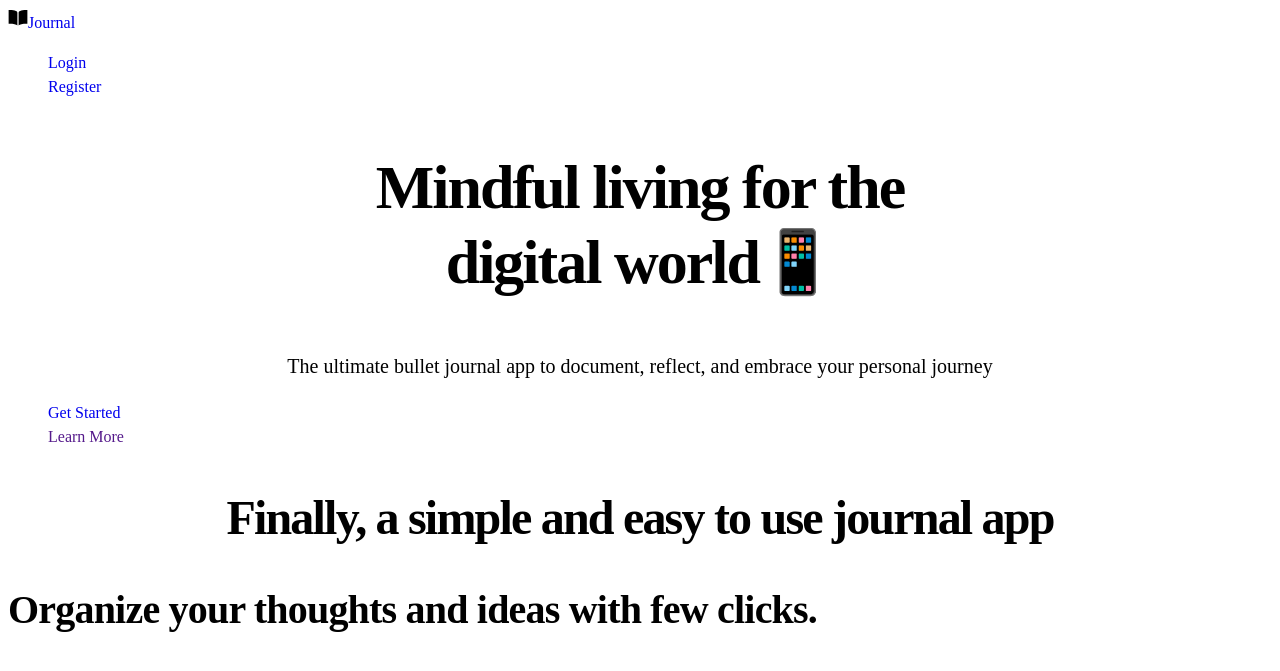
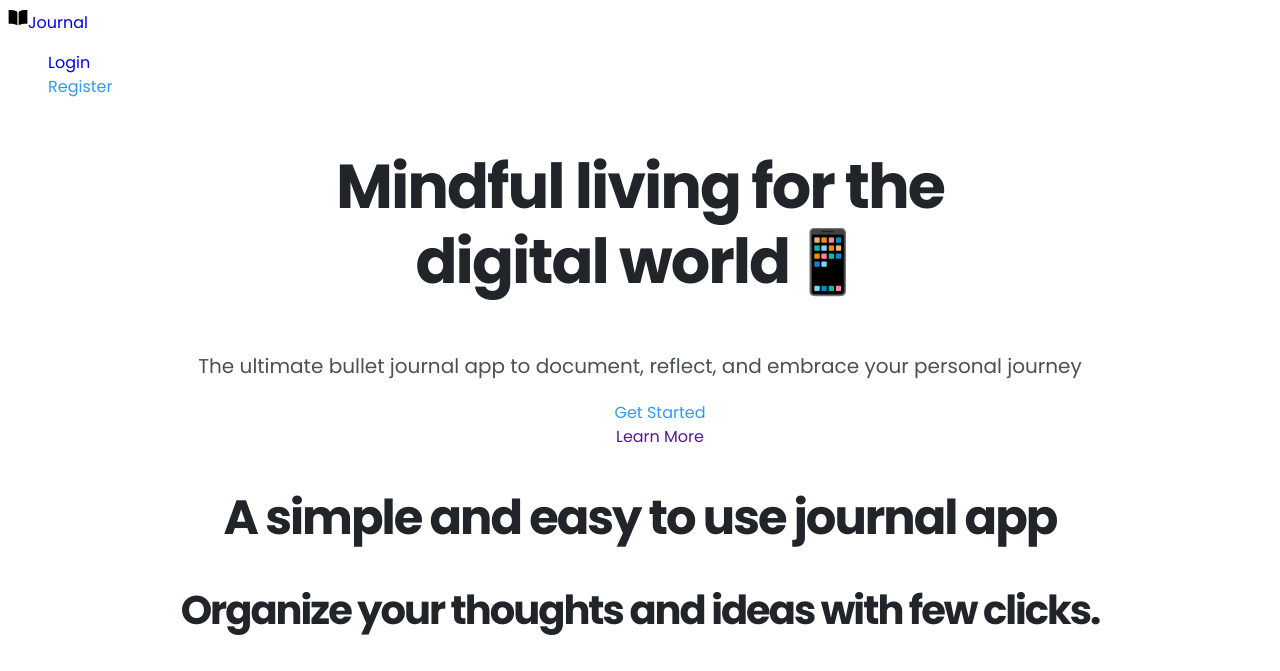
Before and after one commit to aloysiusemmanuel/online-journal, a plain HTML site: page index.html in a window 1280 px wide. Shown: the top 671 px of the page. Drawn offline with Linux system fonts and the light colour scheme.

Commit message:
adding link and hover

```diff
--- a/css/main.css
+++ b/css/main.css
@@ -1,41 +1,98 @@
-h1 {
+
+body{
+    font-family: "Poppins", sans-serif;
+    font-weight: 400;
+    line-height: 1.5;
+    color: #495057;
+}
+
+h1, h2, h3, h4, h5 {
     font-weight: 700;
     text-align: center;
     line-height: 1.2;
     letter-spacing: -2px;
     font-size: 62px;
+    color: #212529;
+}
+
+h1 {
+    font-size: 62px;
 }
 
 h2 {
-    font-weight: 700;
-    text-align: center;
-    line-height: 1.2;
-    letter-spacing: -1.8px;
+
     font-size: 48px;
+
 }
 
 h3 {
-    font-weight: 700;
-    line-height: 1.2;
-    letter-spacing: -0.8px;
     font-size: 40px;
+}
+
+h4 {
+    font-size: 32px;
+}
+
+h5 {
+    font-size: 28px;
+}
+
+p {
+
+    text-align: center;
+    font-size: 20px;
 
 }
 
-p {
-    font-weight: 400;
-    text-align: center;
-    line-height: 1.5;
-    font-size: 20px;
-}
+a {
 
-a {
-    font-weight: 400;
     text-decoration: none;
-    line-height: 1.5;
     font-size: 16px;
 }
 
 ul {
     list-style: none;
+
 }
+
+.small-text{
+    font-size: 12px;
+}
+
+/* -------------COMPONENTS---------------- */
+
+.btn {
+    font-weight: 400;
+    font-size: 16px;
+    text-decoration: none;
+}
+
+.btn-primary{
+    color: #339af0;
+}
+
+.btn-secondary{
+    color: #9775fa;
+}
+
+/* ---------------SECTIONS--------------- */
+
+/* ---------HERO---------- */
+.hero-section {
+    text-align: center;
+}
+
+/* ---------FEATURES---------- */
+.features-main-section {
+    text-align: center;
+}
+
+/* ---------CTA---------- */
+.cta-section {
+    text-align: center;
+}
+
+/* ---------HERO---------- */
+.footer {
+    text-align: center;
+}
--- a/index.html
+++ b/index.html
@@ -4,6 +4,9 @@
 <head>
     <meta charset="UTF-8">
     <meta name="viewport" content="width=device-width, initial-scale=1.0">
+    <link rel="preconnect" href="https://fonts.googleapis.com">
+    <link rel="preconnect" href="https://fonts.gstatic.com" crossorigin>
+    <link href="https://fonts.googleapis.com/css2?family=Poppins:ital,wght@0,100;0,200;0,300;0,400;0,500;0,600;0,700;0,800;0,900;1,100;1,200;1,300;1,400;1,500;1,600;1,700;1,800;1,900&display=swap" rel="stylesheet">
     <link rel="stylesheet" href="../css/main.css">
     <title>Journal App</title>
 </head>
@@ -18,19 +21,19 @@
                     width="20px"><span>Journal</span></a>
             <ul>
                 <li><a href="login.html">Login</a></li>
-                <li><a href="register.html">Register</a></li>
+                <li><a class="btn btn-primary" href="register.html">Register</a></li>
             </ul>
 
         </nav>
 
         <!-- HERO SECTION -->
 
-        <section>
+        <section class="hero-section">
             <h1><span>Mindful living</span> for the <br> digital world📱</h1>
             <p>The ultimate bullet journal app to document, reflect, and embrace your personal journey</p>
 
             <ul>
-                <li><a href="register.html">Get Started</a></li>
+                <li><a class="btn btn-primary" href="register.html">Get Started</a></li>
                 <li><a href="">Learn More</a></li>
             </ul>
         </section>
@@ -40,8 +43,8 @@
     <main>
 
         <section>
-            <div>
-                <h2 id="features">Finally, a <span>simple and easy</span> to use journal app</h2>
+            <div class="features-nain-section">
+                <h2 id="features">A <span>simple and easy</span> to use journal app</h2>
             </div>
 
             <div>
@@ -81,15 +84,15 @@
 
         <!-- CTA SECTION -->
 
-        <div>
+        <div class="cta-section">
             <h2>Get Started Today</h2>
-            <a href="register.html">Get Started Today</a>
+            <a class="btn btn-secondary" href="register.html">Get Started Today</a>
         </div>
     </main>
 
     <!-- FOOTER -->
 
-    <footer>
+    <footer class="footer">
         <a href="index.html"><img src="images/book-sharp.svg" alt="Journal App Logo"
                 width="20px"><span>Journal</span></a>
         <ul>
@@ -107,7 +110,7 @@
             <li><a href="register.html">Register</a></li>
         </ul>
 
-        <p>Made with ❤️ by Aloysius Emmanuel</p>
+        <p class="small-text">Made with ❤️ by Aloysius Emmanuel</p>
     </footer>
 
 </body>
```
